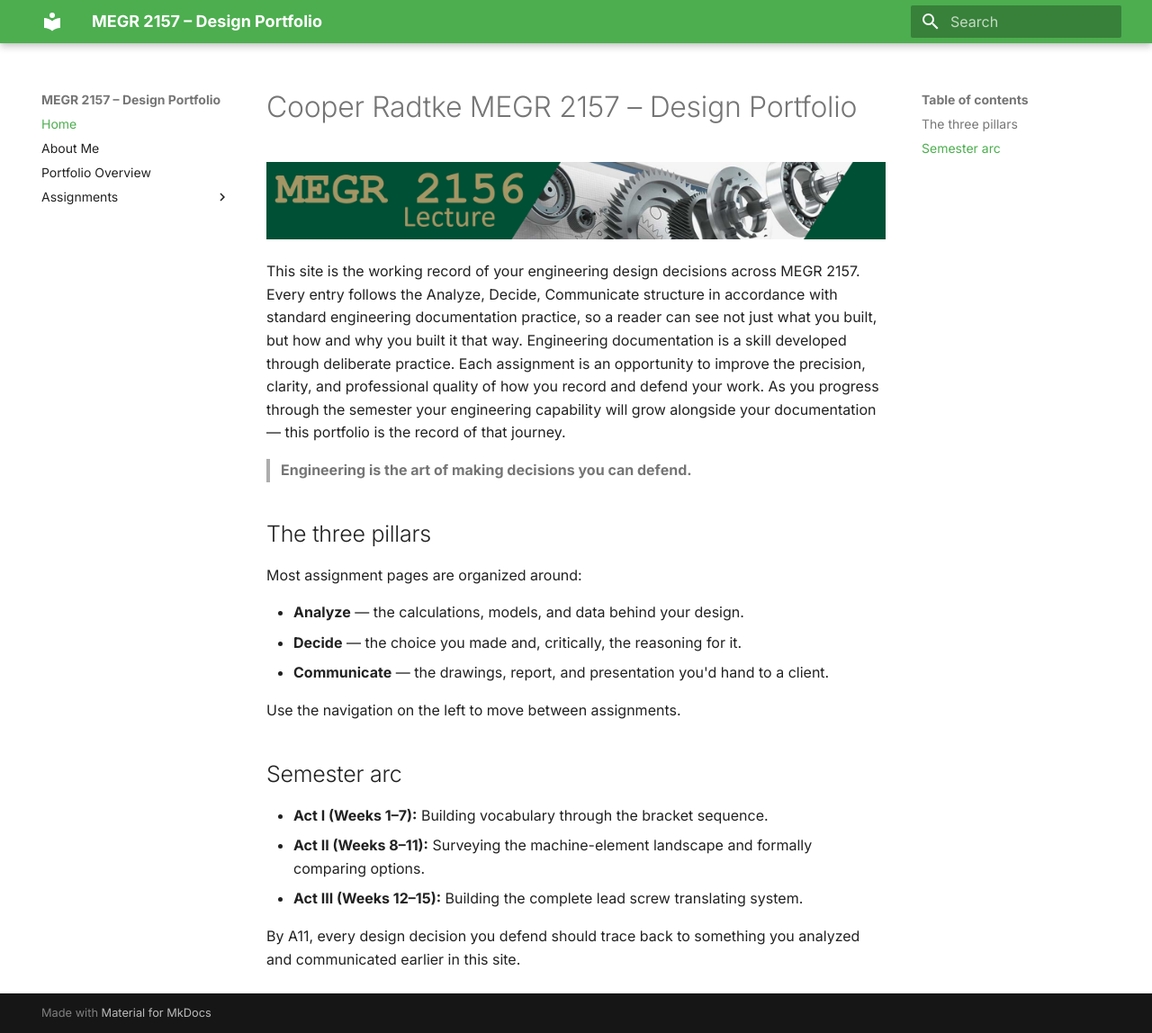
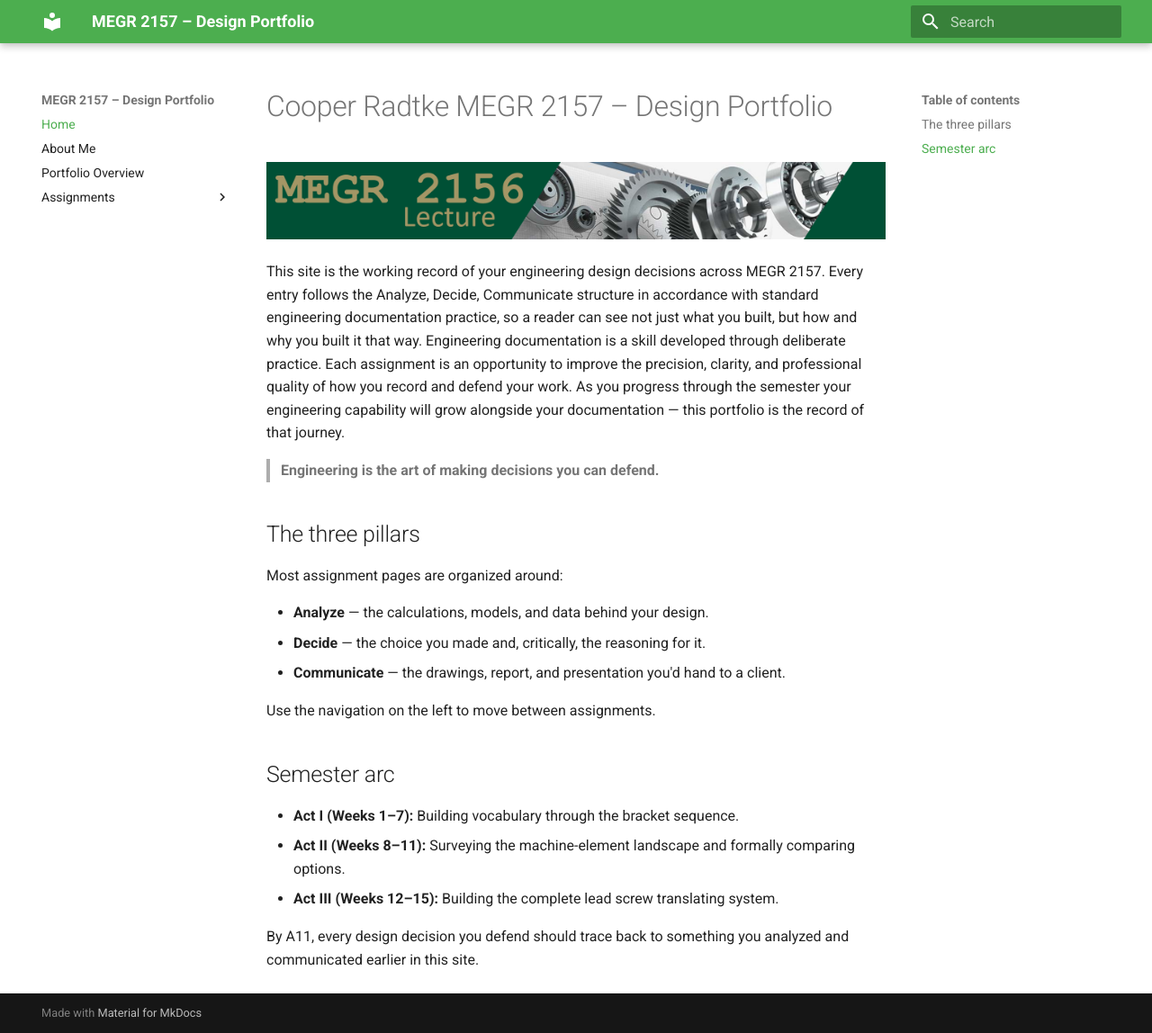
Before and after one commit to cradtke1-source/Radtke-2157MEGR-portfolio, an MkDocs documentation site: the page built from docs/index.md, in a window 1280 px wide and 1148 px high. Shown: the whole window at 90% size. Built offline with MkDocs 1.6.1 and Material for MkDocs 9.7.7, drawn with Linux system fonts in a browser that asks for light colours.

Commit message:
Update mkdocs.yml

```diff
--- a/mkdocs.yml
+++ b/mkdocs.yml
@@ -5,9 +5,6 @@ theme:
   name: material
   palette:
     primary: green
-  font:
-    text: Inter          # ← changes the main text font
-    code: Roboto Mono    # ← changes the code font
   features:
     - navigation.instant
     - navigation.tracking
```
